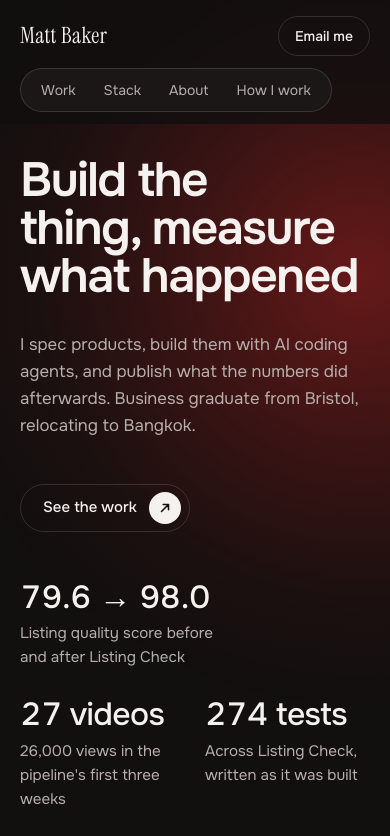
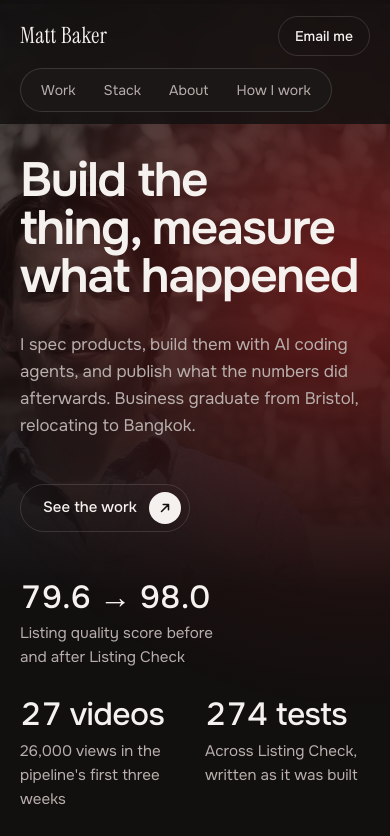
Before and after one commit to mattpbakerdev-oss/mattpbaker.dev, a plain HTML site: page index.html in a window 390 px wide. Shown: the top 836 px of the page. Drawn offline with Linux system fonts and the light colour scheme.

Commit message:
Hero: ghosted Bangkok portrait on the right, under the glow
Co-Authored-By: Claude Fable 5.1 <noreply@anthropic.com>

```diff
--- a/index.html
+++ b/index.html
@@ -107,6 +107,14 @@
     display: grid; grid-template-rows: 1fr auto; row-gap: 40px;
     padding-top: 8px; padding-bottom: 40px;
   }
+  .hero-photo {
+    position: absolute; z-index: -2; pointer-events: none; top: -88px; bottom: 0; left: 44%; right: min(calc(50% - 50vw), calc(-1 * var(--gutter)));
+    opacity: 0.55;
+    -webkit-mask-image: linear-gradient(to right, transparent 0%, #000 42%, #000 100%), linear-gradient(to bottom, #000 0%, #000 55%, transparent 100%);
+    mask-image: linear-gradient(to right, transparent 0%, #000 42%, #000 100%), linear-gradient(to bottom, #000 0%, #000 55%, transparent 100%);
+    -webkit-mask-composite: source-in; mask-composite: intersect;
+  }
+  .hero-photo img { width: 100%; height: 100%; object-fit: cover; object-position: 60% 18%; filter: saturate(0.75) contrast(1.05); }
   .hero::before {
     content: ""; position: absolute; z-index: -1; pointer-events: none;
     width: 1300px; height: 1300px; right: -200px; top: -560px; border-radius: 50%;
@@ -126,6 +134,9 @@
   }
   @media (max-width: 900px) {
     .hero { min-height: 0; row-gap: 48px; }
+    .hero-photo { right: calc(-1 * var(--gutter)); left: calc(-1 * var(--gutter)); top: -120px; bottom: auto; height: 70vh; opacity: 0.24;
+      -webkit-mask-image: linear-gradient(to bottom, #000 0%, #000 45%, transparent 100%); mask-image: linear-gradient(to bottom, #000 0%, #000 45%, transparent 100%); }
+    .hero-photo img { object-position: 78% 18%; }
     .hero::before { width: 900px; height: 900px; right: -420px; top: -300px; }
     .hero-grid { padding-top: 24px; }
   }
@@ -249,6 +260,7 @@
 
 <main id="top">
   <section class="hero wrap">
+    <div class="hero-photo" aria-hidden="true"><img src="/img/about/bangkok.jpg" width="1200" height="900" alt="" decoding="async"></div>
     <div class="hero-grid">
       <div>
         <h1>Build the thing, measure what happened</h1>
```
